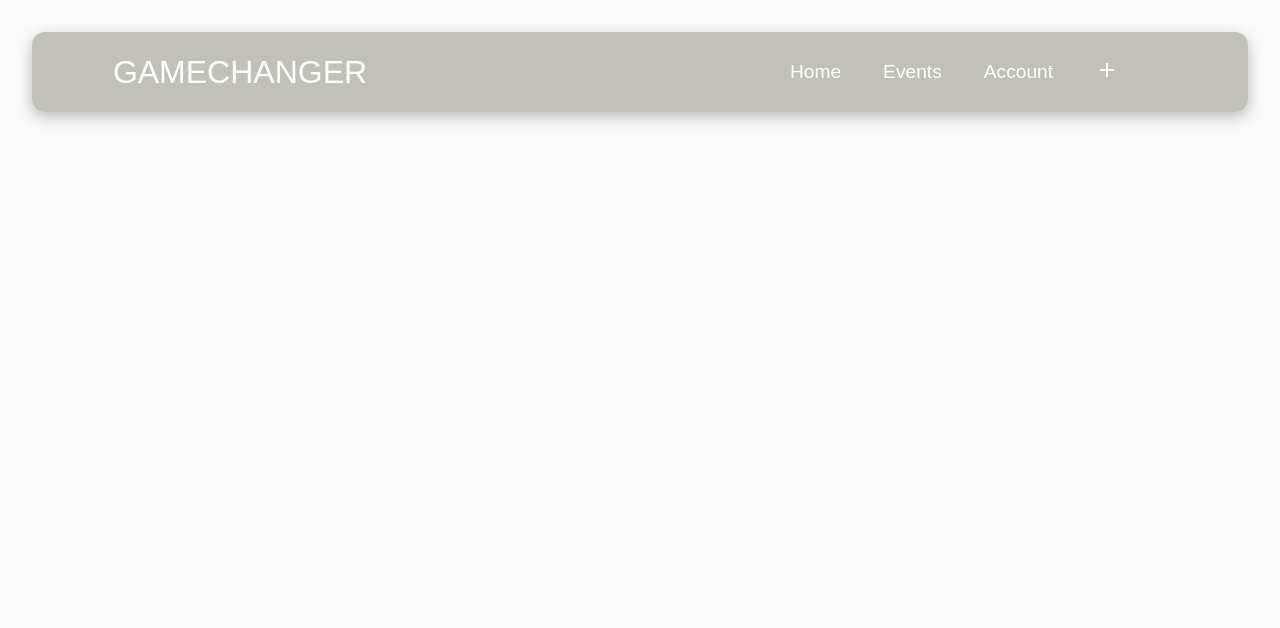
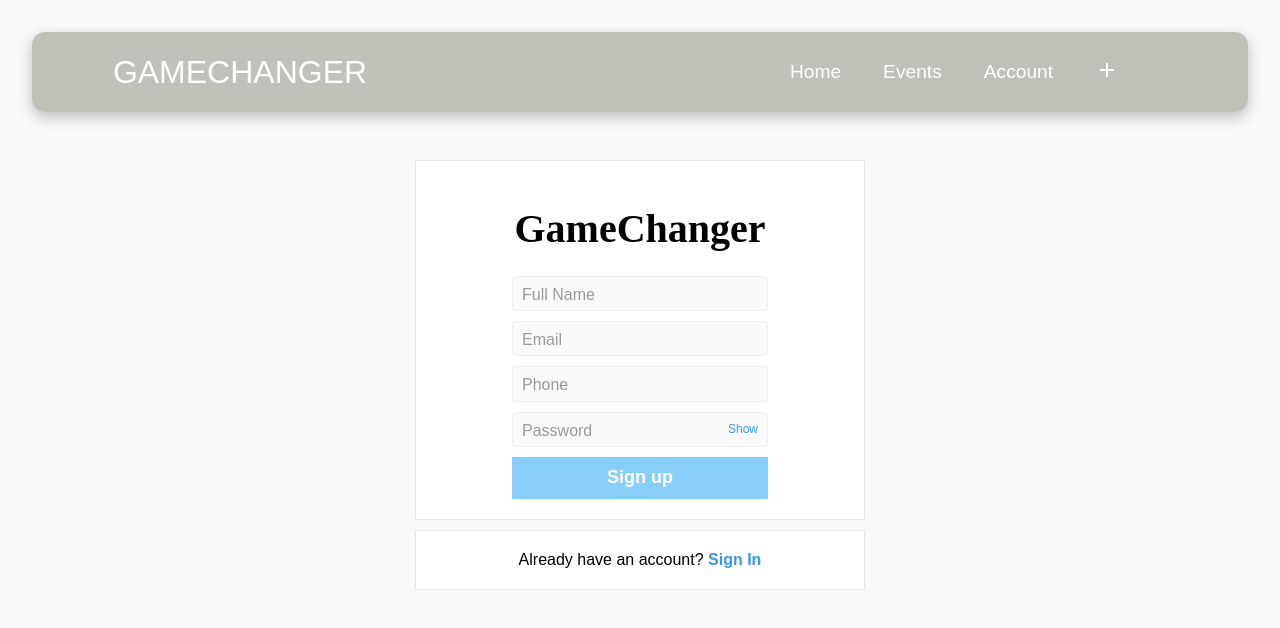
Before and after one commit to pelegvd/GameChanger, a React (Create React App) app: page /sign-up in a window 1280 px wide. Shown: the top 628 px of the page. Built offline with nearby package versions, Linux system fonts and the light colour scheme.

Commit message:
add sign up page

```diff
--- a/src/App.tsx
+++ b/src/App.tsx
@@ -5,7 +5,8 @@ import Events from "./pages/events";
 import Home from "./pages/HomePage";
 import AddEvent from "./pages/AddEventPage";
 import EventPage from "./components/eventPage";
-import LoginForm from "./pages/loginpage";
+import LoginForm from "./pages/Loginpage";
+import SignUpPage from "./pages/SignUpPage";
 
 const App: React.FC = () => {
   return (
@@ -18,6 +19,7 @@ const App: React.FC = () => {
           <Route path="/events" element={<Events />} />
           <Route path="/events/:eventID" element={<EventPage />} />
           <Route path="/sign-in" element={<LoginForm />} />
+          <Route path="/sign-up" element={<SignUpPage />} />
         </Routes>
       </Router>
     </div>
--- a/src/pages/AddEventPage.tsx
+++ b/src/pages/AddEventPage.tsx
@@ -11,7 +11,6 @@ import {
 import CloseIcon from "@mui/icons-material/Close";
 import { useState, useEffect } from "react";
 import React from "react";
-import Autocomplete from "@mui/material/Autocomplete";
 import Select, { SelectChangeEvent } from "@mui/material/Select";
 import MenuItem from "@mui/material/MenuItem";
 import FormHelperText from "@mui/material/FormHelperText";
--- a/src/pages/HomePage.tsx
+++ b/src/pages/HomePage.tsx
@@ -7,6 +7,7 @@ import Button from "@mui/material/Button";
 import Stack from "@mui/material/Stack";
 import Box from "@mui/material/Box";
 import Container from "@mui/material/Container";
+import { Link } from "react-router-dom";
 
 function Home() {
   return (
@@ -43,7 +44,9 @@ function Home() {
             spacing={2}
             justifyContent="center"
           >
+            <Link to='/sign-up'>
             <Button variant="contained">Get Started</Button>
+            </Link>
           </Stack>
         </Container>
       </Box>
--- /dev/null
+++ b/src/pages/SignUpPage.tsx
@@ -0,0 +1,60 @@
+import React, { useState } from 'react'
+
+function SignUpPage() {
+
+  const [showPassword, setShowPassword] = useState<boolean>(false);
+
+  const togglePasswordVisibility = () => {
+    setShowPassword(!showPassword);
+  };
+
+  return (
+    <div className="container">
+    <div className="box">
+      <div className="heading">GameChanger</div>
+      <form className="login-form">
+        <div className="field">
+          <input id="username" type="text" placeholder="username or email" />
+          <label htmlFor="username">Full Name</label>
+        </div>
+        <div className="field">
+          <input id="username" type="text" placeholder="username or email" />
+          <label htmlFor="username">Email</label>
+        </div>
+        <div className="field">
+          <input id="username" type="text" placeholder="username or email" />
+          <label htmlFor="username">Phone</label>
+        </div>
+        <div className="field">
+            <input
+              id="password"
+              type={showPassword ? "text" : "password"}
+              placeholder="password"
+            />
+            <label htmlFor="password">Password</label>
+            <button
+              className="show-password-button"
+              type="button"
+              onClick={togglePasswordVisibility}
+            >
+              {showPassword ? "Hide" : "Show"}
+            </button>
+          </div>
+        <button className="login-button" title="login">
+          Sign up
+        </button>
+      </form>
+    </div>
+    <div className="box">
+      <p>
+       Already have an account?{" "}
+        <a className="signup" href="/sign-in">
+          Sign In
+        </a>
+      </p>
+    </div>
+  </div>
+  )
+}
+
+export default SignUpPage;
--- a/src/pages/loginpage.tsx
+++ b/src/pages/loginpage.tsx
@@ -1,5 +1,5 @@
 import React, { useState } from "react";
-import "../stylesheets/loginpage.css";
+import "../stylesheets/Loginpage.css";
 
 function LoginForm() {
   const [showPassword, setShowPassword] = useState<boolean>(false);
@@ -53,7 +53,7 @@ function LoginForm() {
       <div className="box">
         <p>
           Don't have an account?{" "}
-          <a className="signup" href="#">
+          <a className="signup" href="/sign-up">
             Sign Up
           </a>
         </p>
```
